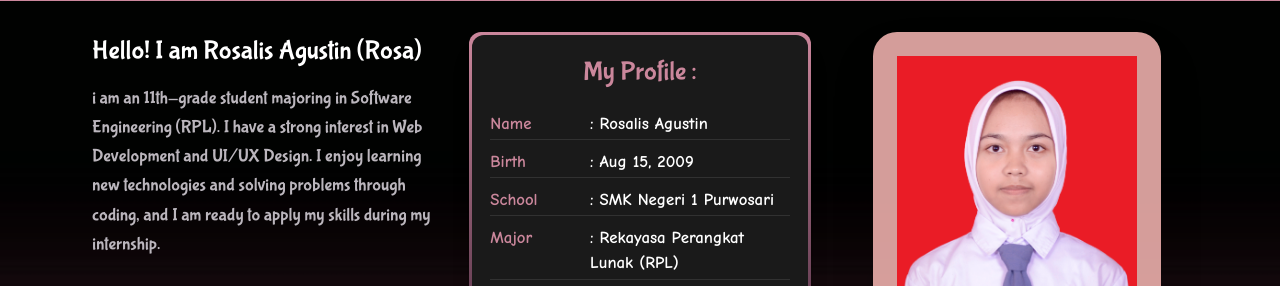
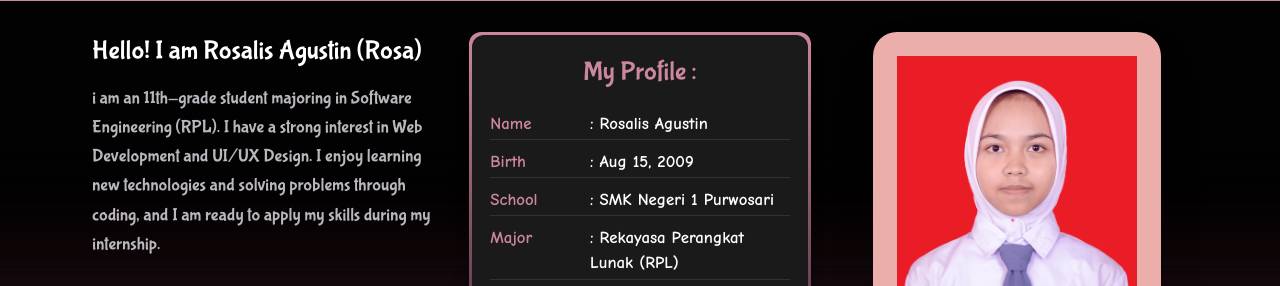
Before and after one commit to RosealievPie-Zephyra/Portofolio-Figma, a website: page index.html in a window 1280 px wide. Shown: the part 88-374 px from the top of the page. Drawn offline with nearby package versions, Linux system fonts and the light colour scheme; files that its build step writes are made by us from their sources; a web font is replaced by a local one.

Commit message:
Update index.html

```diff
--- a/index.html
+++ b/index.html
@@ -180,7 +180,7 @@
             <!-- mypic -->
             <div class="lg:col-span-4 order-1 lg:order-3 flex justify-center">
                 <div class="relative w-full max-w-[24rem] aspect-[3/4] rounded-[2rem] overflow-hidden shadow-2xl group">
-                    <div class="absolute inset-0 bg-[#ebaeab] opacity-90"></div>
+                    <div class="absolute inset-0 bg-[#ebaeab]"></div>
 
                     <div class="absolute inset-0 bg-center bg-cover group-hover:scale-105 transition-transform duration-700"
                         style="background-image: url('images-profile/Rosalis.JPG'); width: 20rem; height: 27rem; top: 2rem; left: 2rem;">
```
